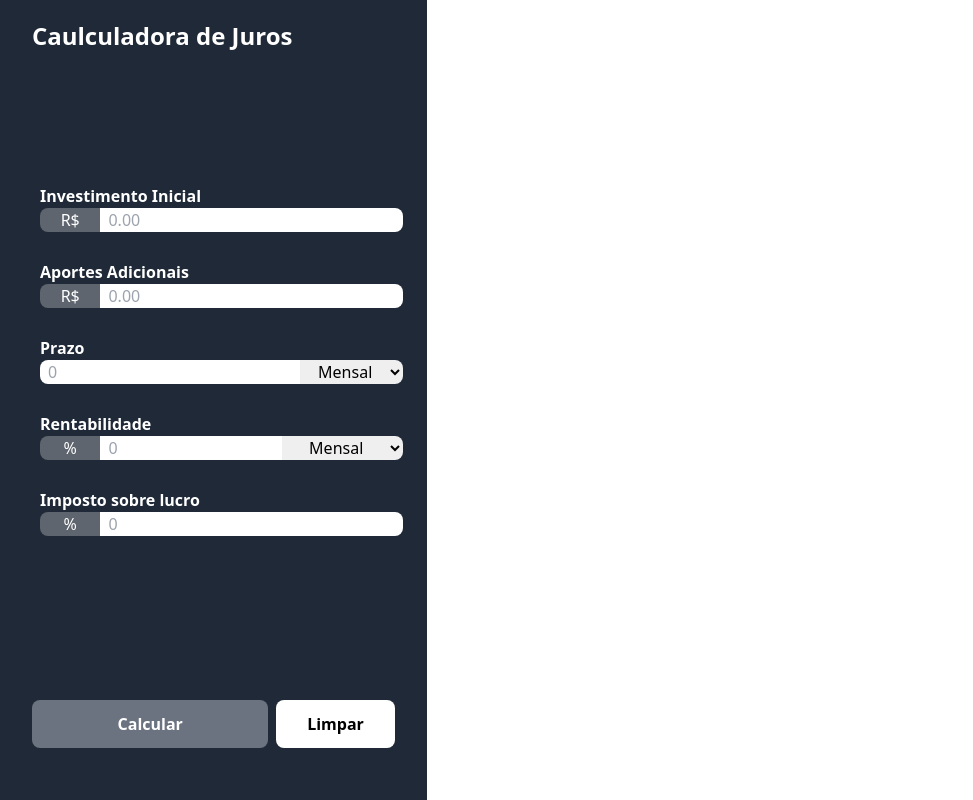
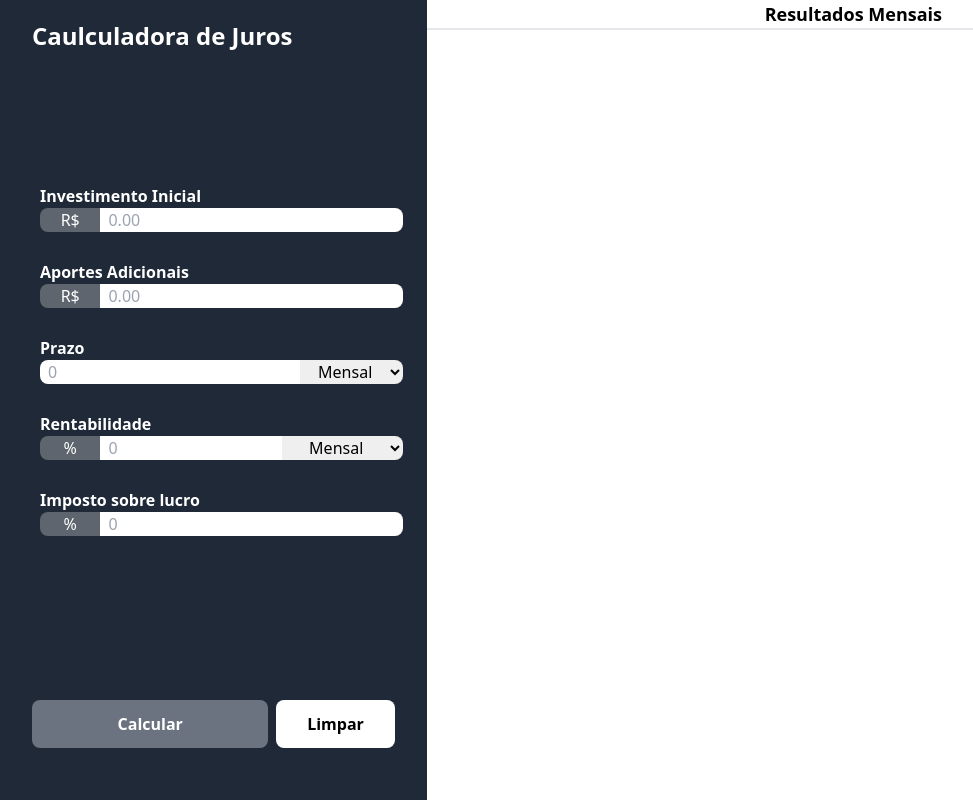
Before and after one commit to FrankMarcelino/project-calc-invest, a website built with Vite: page index.html in a window 1280 px wide. Shown: the whole page, without its empty margins (0-973 px from the left). Built offline with nearby package versions, Linux system fonts and the light colour scheme.

Commit message:
criado arquivo table

```diff
--- a/index.html
+++ b/index.html
@@ -129,6 +129,12 @@
         <canvas id="progression"></canvas>
       </div>
     </section>    -->
+    <section id="table-container" class="h-full">
+      <p class="font-bold text-lg text-center">Resultados Mensais</p>
+      <table class="w-full max-h-full border border-separate">
+
+      </table>
+    </section>
   </main>
   <script type="module" src="./main.js"></script>
 </body>
```
Also changed, not shown: src/table.js (added).
